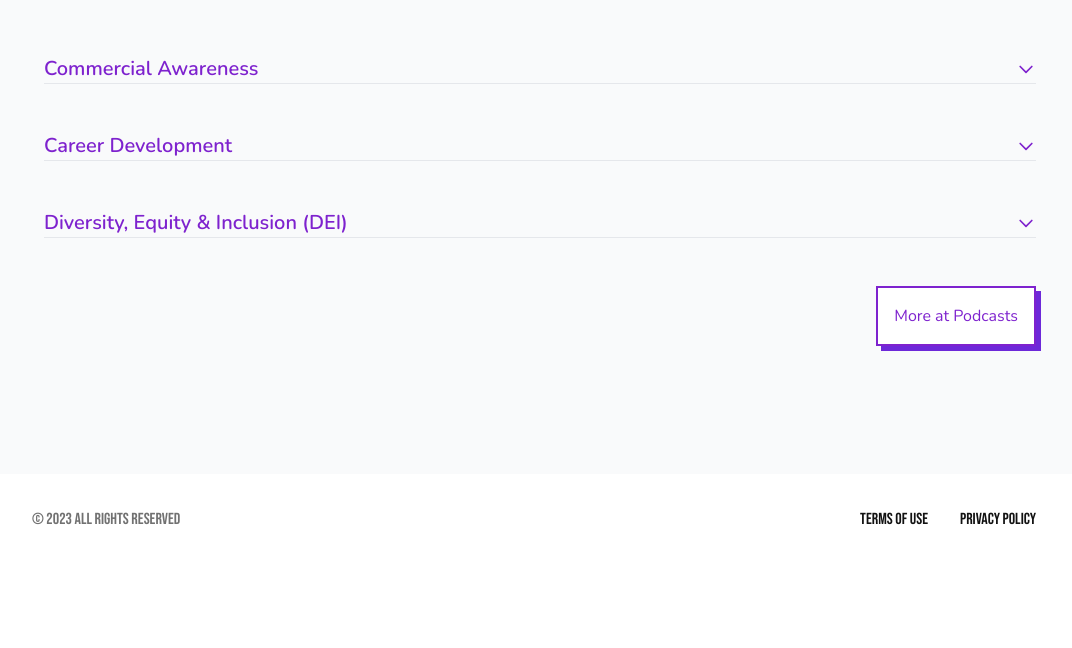
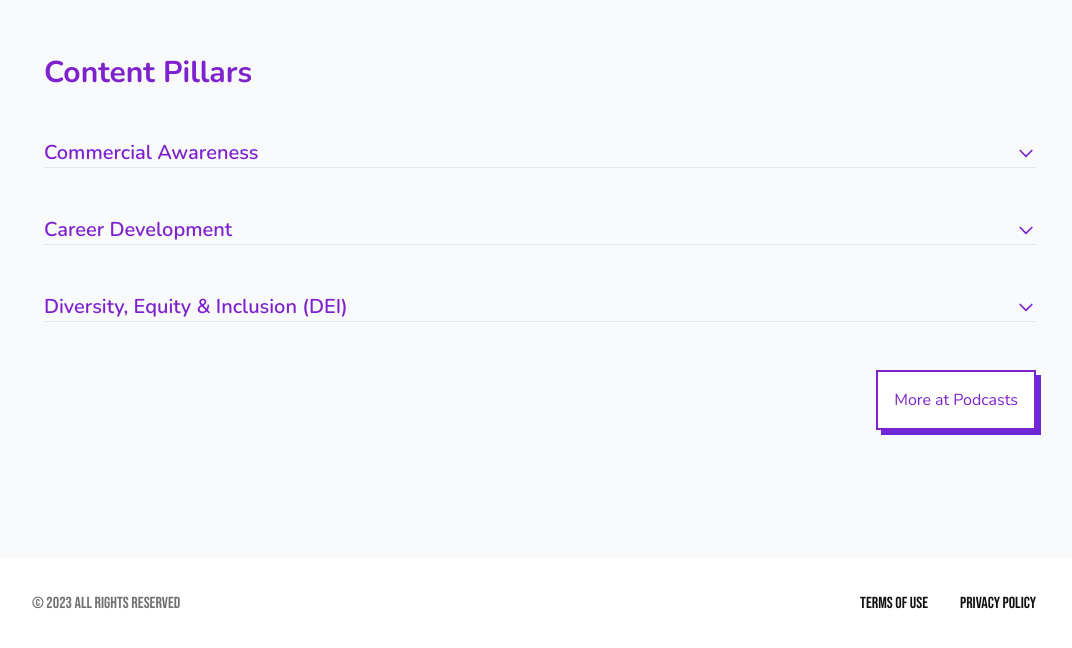
Before and after one commit to tran28/rico-naylor, a Next.js app: page / in a window 1280 px wide. Shown: the part 989-1637 px from the top of the page, without its empty margins (100-1172 px from the left). Before the commit the page ends 1555 px from the top, so only its background shows below. Built offline with nearby package versions, Linux system fonts and the light colour scheme.

Commit message:
Update index.js

```diff
--- a/pages/index.js
+++ b/pages/index.js
@@ -39,6 +39,7 @@ export default function Home() {
           <Container>
             <Layout>
               <div className='flex flex-col items-end justify-center w-full gap-12'>
+                <h1 className='self-start font-bold text-3xl text-purple-700'>Content Pillars</h1>
                 <AnimatedAccordion />
                 <Link href={'/podcast'} className='p-4 bg-light text-purple-700 border-solid border-2 border-purple-700 shadow-[5px_5px_0px_0px_rgba(109,40,217)]' >More at Podcasts</Link>
               </div>
```
